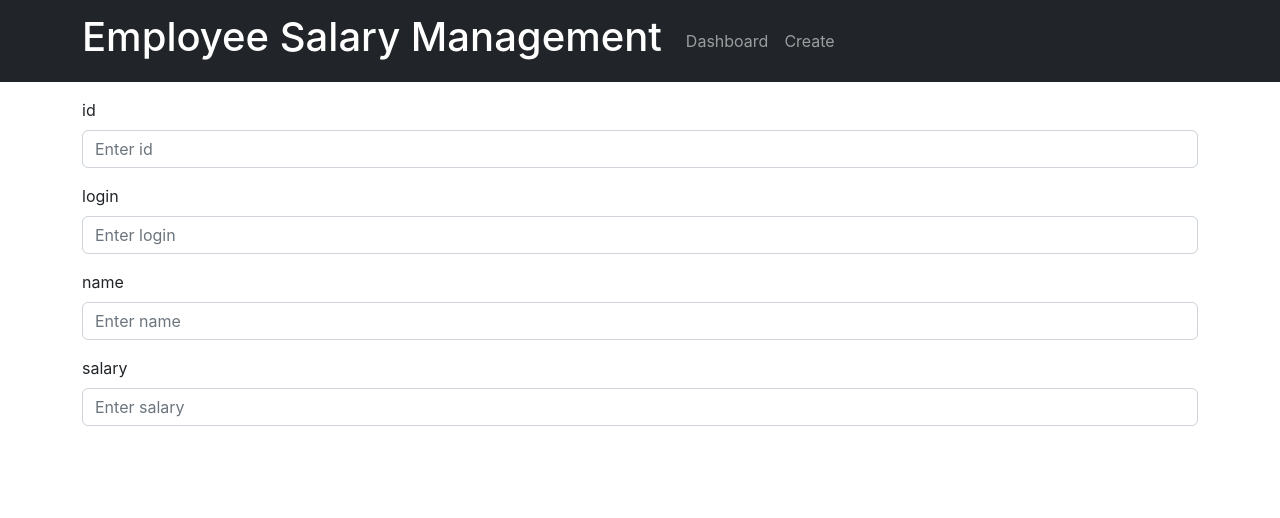
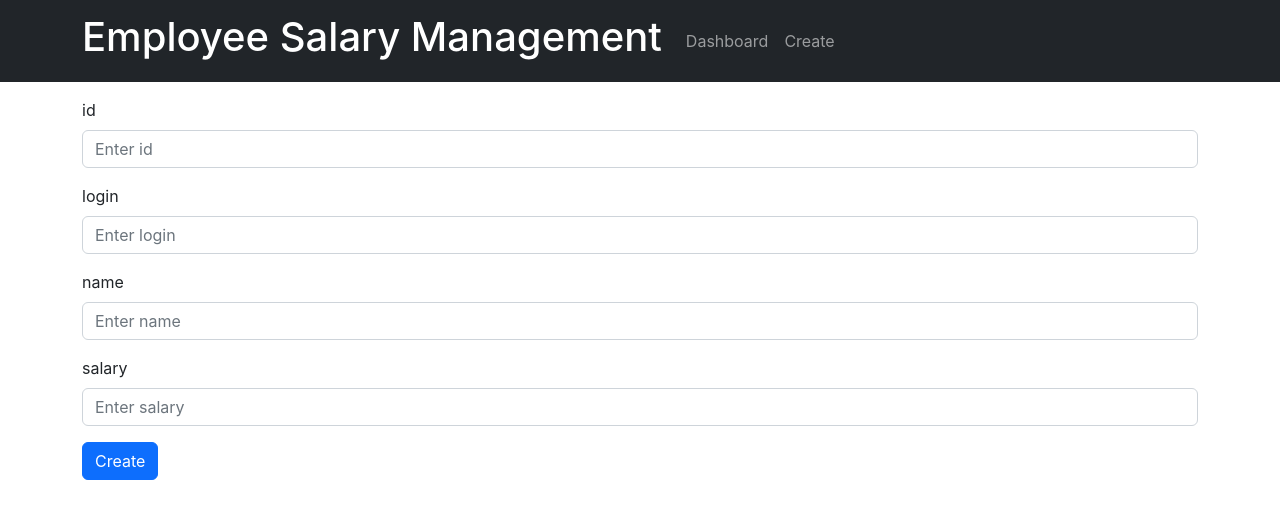
Before and after one commit to ongweisheng/employee-salary-management, a React (Create React App) app in the folder frontend/: page /create in a window 1280 px wide. Shown: the top 518 px of the page. Built offline with nearby package versions, Linux system fonts and the light colour scheme.

Commit message:
Add alert message function, finish create function

```diff
--- /dev/null
+++ b/frontend/src/components/AlertMessage.js
@@ -0,0 +1,17 @@
+import Alert from 'react-bootstrap/Alert';
+
+const AlertMessage = ({ message }) => {
+    if (message === null) {
+        return null
+    } else {
+        return (
+            <>
+                <Alert key={"success"} variant={"success"}>
+                    {message}
+                </Alert>
+            </>
+        )
+    }
+}
+
+export default AlertMessage
--- a/frontend/src/components/CreateEmployee.js
+++ b/frontend/src/components/CreateEmployee.js
@@ -1,12 +1,14 @@
 import { useState } from "react"
 import { Container, Button, Form } from "react-bootstrap"
 import EmployeeService from "../services/EmployeeService.js"
+import AlertMessage from "./AlertMessage.js"
 
 const CreateEmployee = () => {
     const [id, setId] = useState("")
     const [login, setLogin] = useState("")
     const [name, setName] = useState("")
     const [salary, setSalary] = useState("")
+    const [alertMessage, setAlertMessage] = useState(null)
 
     const handleIdChange = (event) => {
         setId(event.target.value)
@@ -24,9 +26,34 @@ const CreateEmployee = () => {
         setSalary(event.target.value)
     }
 
+    const handleCreateEmployee = (event) => {
+        event.preventDefault()
+        const employeeObject = {
+            id: id,
+            login: login,
+            name: name,
+            salary: salary,
+        }
+        EmployeeService.createEmployee(employeeObject)
+            .then(returnedEmployee => {
+                setId("")
+                setLogin("")
+                setName("")
+                setSalary("")
+                setAlertMessage("Employee has been created!")
+                setTimeout(() => {
+                    setAlertMessage(null)
+                }, 5000)
+            })
+            .catch((err) => {
+                console.log(err)
+            })
+    }
+
     return (
         <Container>
-            <Form>
+            <AlertMessage message={alertMessage} />
+            <Form onSubmit={handleCreateEmployee}>
                 <Form.Group className="mb-3" controlId="formBasicName">
                     <Form.Label>id</Form.Label>
                     <Form.Control type="text" placeholder="Enter id" value={id} onChange={handleIdChange} />
@@ -43,6 +70,7 @@ const CreateEmployee = () => {
                     <Form.Label>salary</Form.Label>
                     <Form.Control type="text" placeholder="Enter salary" value={salary} onChange={handleSalaryChange} />
                 </Form.Group>
+                <Button variant="primary" type="submit">Create</Button>
             </Form>
         </Container>
     )
```
